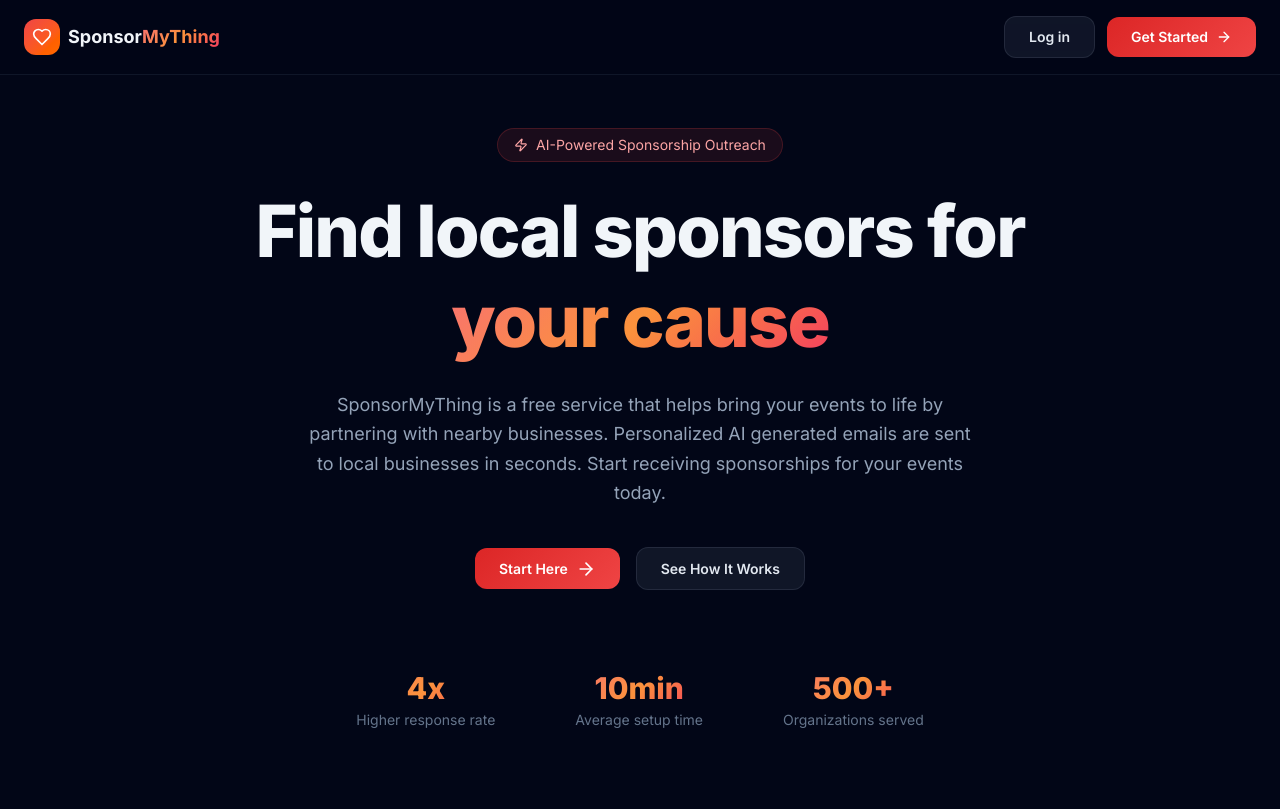
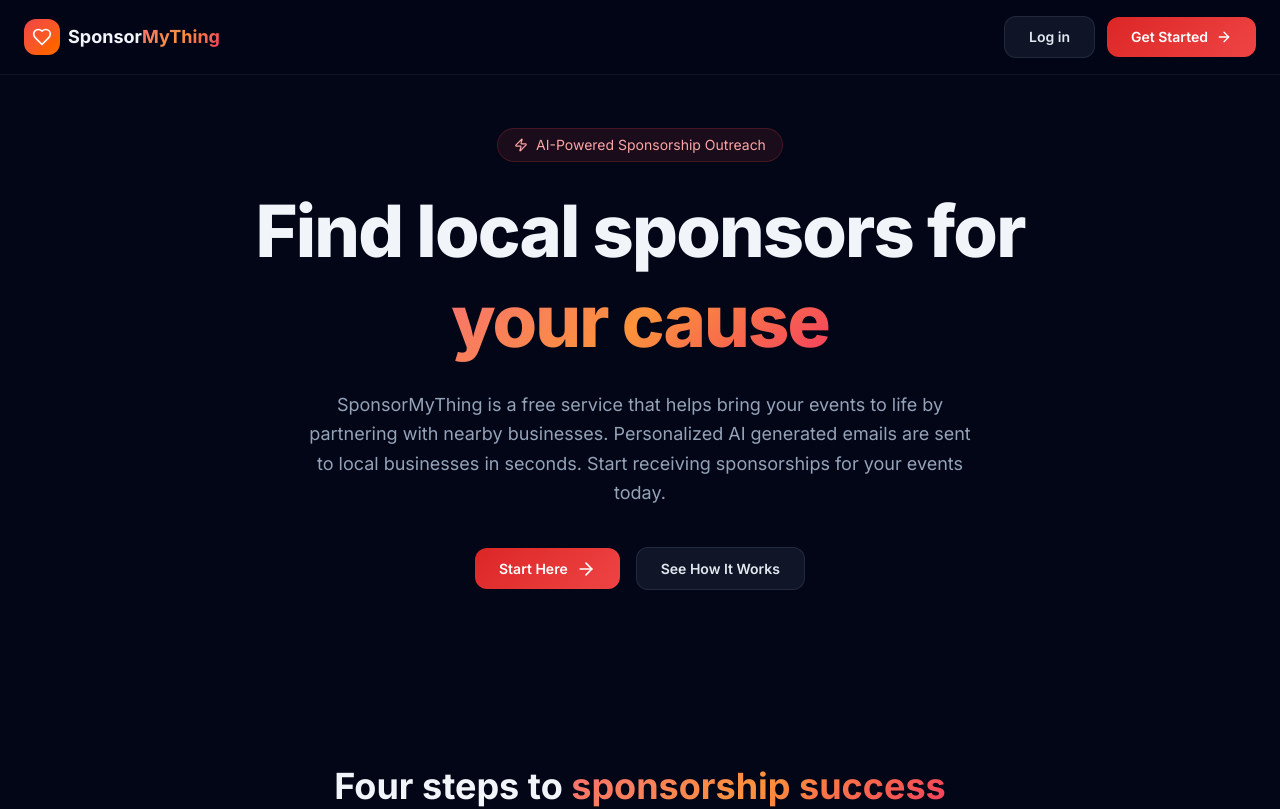
Before and after one commit to jszopin-wq/SponsorMyThing, a Next.js app: page / in a window 1280 px wide. Shown: the top 809 px of the page. Built offline with nearby package versions, Linux system fonts and the light colour scheme.

Commit message:
Remove stats from landing page

```diff
--- a/src/app/page.tsx
+++ b/src/app/page.tsx
@@ -26,12 +26,6 @@
         description: "Review, edit, and send emails from your dashboard. Track opens, replies, and sponsorships.",
         color: "from-amber-500 to-orange-400",
     },
-];
-
-const stats = [
-    { value: "4x", label: "Higher response rate" },
-    { value: "10min", label: "Average setup time" },
-    { value: "500+", label: "Organizations served" },
 ];
 
 export default function HomePage() {
@@ -93,15 +87,7 @@
                         </div>
                     </div>
 
-                    {/* Stats row */}
-                    <div className="mt-20 flex items-center justify-center gap-12 sm:gap-20">
-                        {stats.map((stat) => (
-                            <div key={stat.label} className="text-center">
-                                <div className="text-3xl font-extrabold gradient-text">{stat.value}</div>
-                                <div className="mt-1 text-sm text-surface-500">{stat.label}</div>
-                            </div>
-                        ))}
-                    </div>
+
                 </div>
             </section>
 
```
